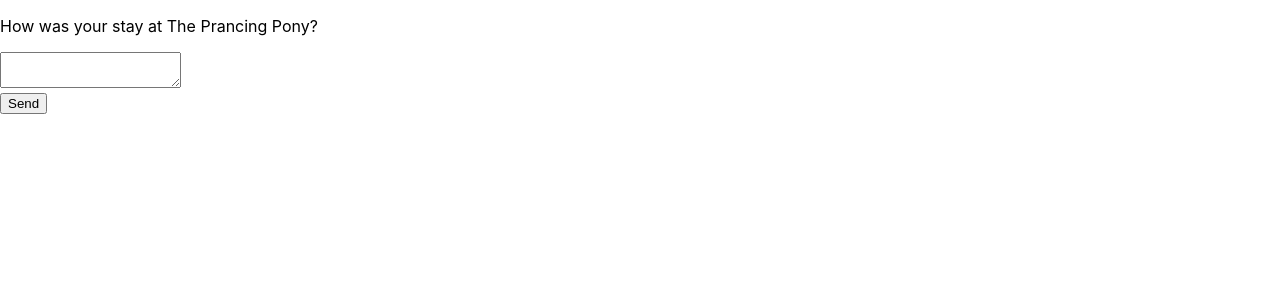
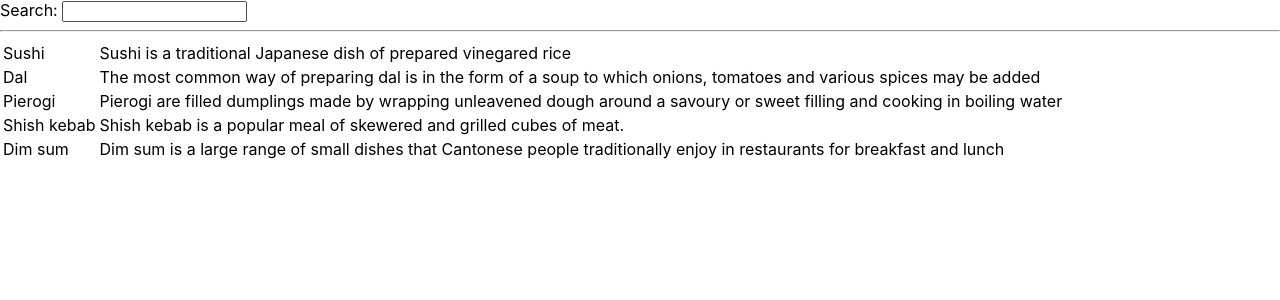
Before and after one commit to ththory/react-study, a React (Create React App) app: page / in a window 1280 px wide. Shown: the top 300 px of the page. Built offline with nearby package versions, Linux system fonts and the light colour scheme.

Commit message:
Add: 컴포넌트 간 state 공유

```diff
--- a/src/App.js
+++ b/src/App.js
@@ -1,12 +1,11 @@
 import "./App.css";
-import FeedbackForm from "./choosing-the-state-structure/FeedbackForm";
-import Form from "./reacting-to-input-with-state/Form";
-import BucketList from "./updating-arrays-in-state/BucketList";
-import List from "./updating-arrays-in-state/List";
+import Accordion from "./sharing-state-between-components/Accordion";
+import FilterableList from "./sharing-state-between-components/FilterableList";
+import SyncedInputs from "./sharing-state-between-components/SyncedInputs";
 function App() {
     return (
         <section>
-            <FeedbackForm></FeedbackForm>
+            <FilterableList></FilterableList>
         </section>
     );
 }
--- /dev/null
+++ b/src/sharing-state-between-components/Accordion.js
@@ -0,0 +1,44 @@
+import { useState } from "react";
+
+function Panel({ title, children, isActive, onShow }) {
+    return (
+        <section className="panel">
+            <h3>{title}</h3>
+            {isActive ? (
+                <p>{children}</p>
+            ) : (
+                <button onClick={onShow}>Show</button>
+            )}
+        </section>
+    );
+}
+
+export default function Accordion() {
+    const [activeIndex, setActiveIndex] = useState(0);
+
+    return (
+        <>
+            <h2>Almaty, Kazakhstan</h2>
+            <Panel
+                title="About"
+                isActive={activeIndex === 0}
+                onShow={() => setActiveIndex(0)}
+            >
+                With a population of about 2 million, Almaty is Kazakhstan's
+                largest city. From 1929 to 1997, it was its capital city.
+            </Panel>
+            <Panel
+                title="Etymology"
+                isActive={activeIndex === 1}
+                onShow={() => setActiveIndex(1)}
+            >
+                The name comes from <span lang="kk-KZ">алма</span>, the Kazakh
+                word for "apple" and is often translated as "full of apples". In
+                fact, the region surrounding Almaty is thought to be the
+                ancestral home of the apple, and the wild{" "}
+                <i lang="la">Malus sieversii</i> is considered a likely
+                candidate for the ancestor of the modern domestic apple.
+            </Panel>
+        </>
+    );
+}
--- /dev/null
+++ b/src/sharing-state-between-components/FilterableList.js
@@ -0,0 +1,39 @@
+import { useState } from "react";
+import { foods, filterItems } from "./data.js";
+
+export default function FilterableList() {
+    const [query, setQuery] = useState("");
+    return (
+        <>
+            <SearchBar
+                value={query}
+                handleChange={(e) => {
+                    setQuery(e.target.value);
+                }}
+            />
+            <hr />
+            <List items={foods} query={query} />
+        </>
+    );
+}
+
+function SearchBar({ value, handleChange }) {
+    return (
+        <label>
+            Search: <input value={value} onChange={handleChange} />
+        </label>
+    );
+}
+
+function List({ items, query }) {
+    return (
+        <table>
+            {filterItems(items, query).map((food) => (
+                <tr key={food.id}>
+                    <td>{food.name}</td>
+                    <td>{food.description}</td>
+                </tr>
+            ))}
+        </table>
+    );
+}
--- /dev/null
+++ b/src/sharing-state-between-components/SyncedInputs.js
@@ -0,0 +1,31 @@
+import { useState } from "react";
+
+export default function SyncedInputs() {
+    const [message, setMessage] = useState("");
+    return (
+        <>
+            <Input
+                label="First input"
+                txt={message}
+                handleChange={(e) => {
+                    setMessage(e.target.value);
+                }}
+            />
+            <Input
+                label="Second input"
+                txt={message}
+                handleChange={(e) => {
+                    setMessage(e.target.value);
+                }}
+            />
+        </>
+    );
+}
+
+function Input({ txt, label, handleChange }) {
+    return (
+        <label>
+            {label} <input value={txt} onChange={handleChange} />
+        </label>
+    );
+}
--- /dev/null
+++ b/src/sharing-state-between-components/data.js
@@ -0,0 +1,41 @@
+export function filterItems(items, query) {
+    query = query.toLowerCase();
+    return items.filter((item) =>
+        item.name
+            .split(" ")
+            .some((word) => word.toLowerCase().startsWith(query))
+    );
+}
+
+export const foods = [
+    {
+        id: 0,
+        name: "Sushi",
+        description:
+            "Sushi is a traditional Japanese dish of prepared vinegared rice",
+    },
+    {
+        id: 1,
+        name: "Dal",
+        description:
+            "The most common way of preparing dal is in the form of a soup to which onions, tomatoes and various spices may be added",
+    },
+    {
+        id: 2,
+        name: "Pierogi",
+        description:
+            "Pierogi are filled dumplings made by wrapping unleavened dough around a savoury or sweet filling and cooking in boiling water",
+    },
+    {
+        id: 3,
+        name: "Shish kebab",
+        description:
+            "Shish kebab is a popular meal of skewered and grilled cubes of meat.",
+    },
+    {
+        id: 4,
+        name: "Dim sum",
+        description:
+            "Dim sum is a large range of small dishes that Cantonese people traditionally enjoy in restaurants for breakfast and lunch",
+    },
+];
```
Also changed, not shown: src/sharing-state-between-components/memo.md (added, +8 -0 lines).
